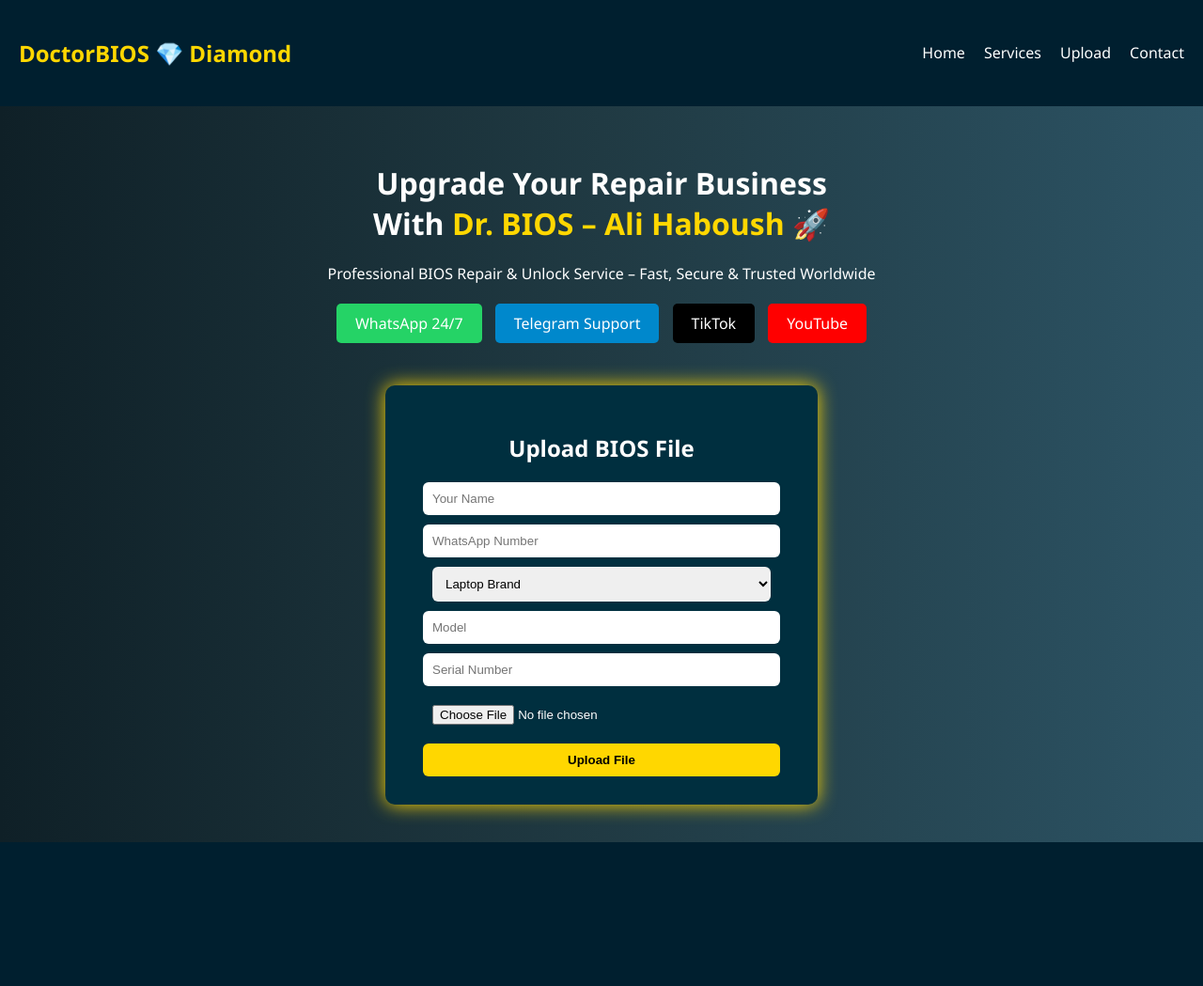
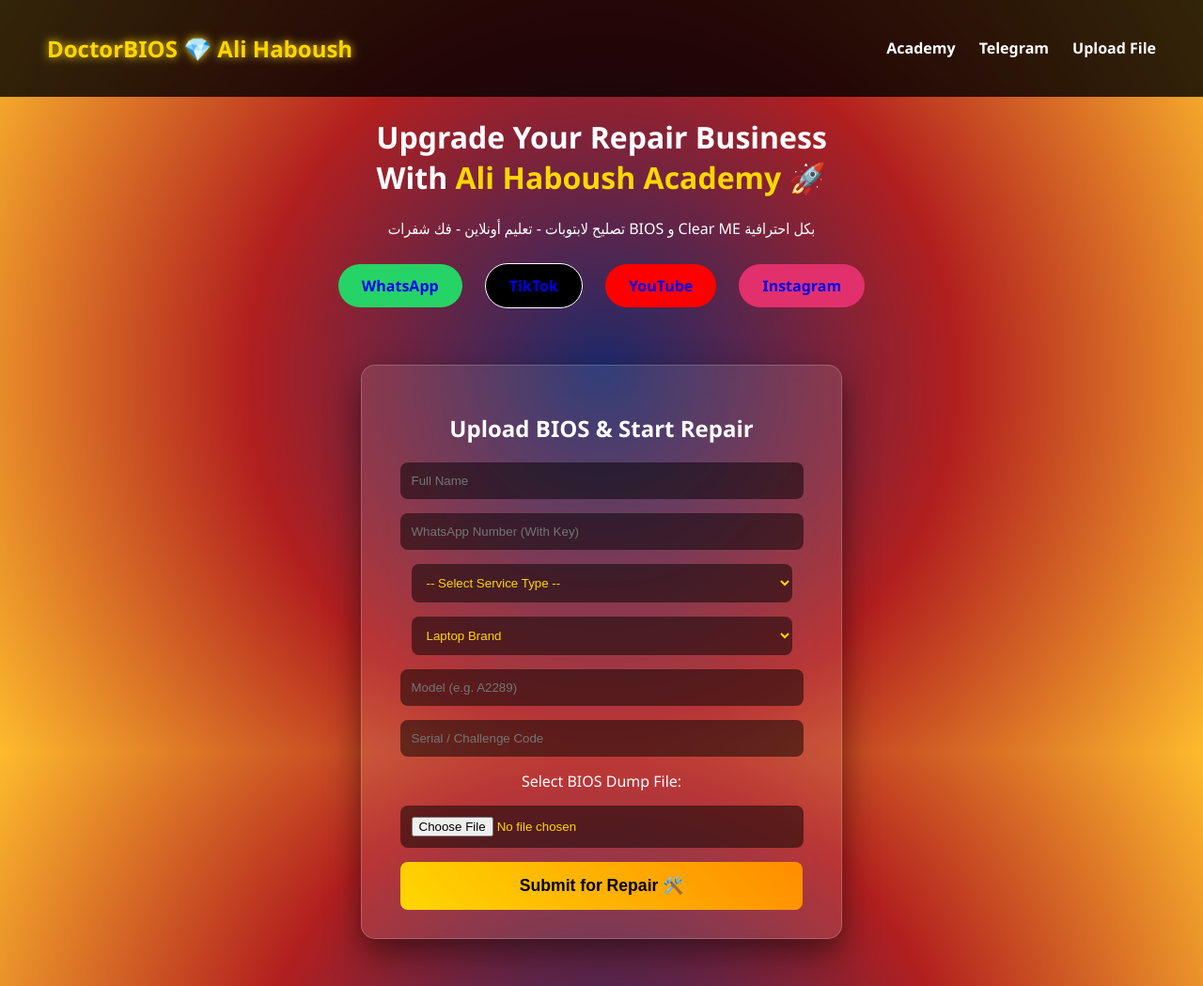
Before and after one commit to alihabosh/DoctorBIOS, a Python web app: template templates/index.html in a window 1280 px wide. Shown: the whole page at 94% size. Before the commit the page ends 896 px from the top, so only its background shows below. Run offline with Jinja, Linux system fonts and the light colour scheme; the template is opened without the code that fills it, so the values that code supplies are empty.

Commit message:
Full brand update and bot integration

```diff
--- a/static/style.css
+++ b/static/style.css
@@ -1,94 +1,69 @@
-body{
-margin:0;
-font-family:Segoe UI;
-background:linear-gradient(to right,#0f2027,#203a43,#2c5364);
-color:white;
-text-align:center;
+body {
+    margin: 0;
+    font-family: 'Segoe UI', Tahoma, Geneva, Verdana, sans-serif;
+    background: radial-gradient(circle, #1a2a6c, #b21f1f, #fdbb2d); /* ألوان نارية تقنية */
+    background-attachment: fixed;
+    color: white;
+    text-align: center;
 }
 
-/* NAVBAR */
-
-.navbar{
-display:flex;
-justify-content:space-between;
-align-items:center;
-padding:20px;
-background:#001f2f;
+.navbar {
+    display: flex;
+    justify-content: space-between;
+    align-items: center;
+    padding: 15px 50px;
+    background: rgba(0, 0, 0, 0.8);
+    backdrop-filter: blur(10px);
+    position: sticky;
+    top: 0;
+    z-index: 1000;
 }
 
-.navbar ul{
-display:flex;
-gap:20px;
-list-style:none;
+.logo { color: #ffd700; text-shadow: 0 0 10px #ffd700; }
+
+.navbar ul { display: flex; gap: 25px; list-style: none; }
+.navbar a { color: white; text-decoration: none; font-weight: bold; }
+
+.hero h1 span { color: #ffd700; }
+
+.upload-section {
+    width: 450px;
+    margin: 50px auto;
+    padding: 30px;
+    border-radius: 15px;
+    background: rgba(255, 255, 255, 0.1);
+    backdrop-filter: blur(15px);
+    border: 1px solid rgba(255, 255, 255, 0.2);
+    box-shadow: 0 15px 35px rgba(0, 0, 0, 0.5);
 }
 
-.logo{
-color:gold;
+input, select {
+    display: block;
+    margin: 15px auto;
+    padding: 12px;
+    width: 90%;
+    border-radius: 8px;
+    border: none;
+    background: rgba(0, 0, 0, 0.5);
+    color: gold;
 }
 
-/* HERO */
-
-.hero{
-margin-top:60px;
+button {
+    padding: 15px;
+    width: 95%;
+    background: linear-gradient(45deg, #ffd700, #ff8c00);
+    border: none;
+    border-radius: 8px;
+    cursor: pointer;
+    font-weight: bold;
+    font-size: 1.1em;
+    transition: 0.4s;
 }
 
-.hero span{
-color:gold;
-}
+button:hover { transform: translateY(-3px); box-shadow: 0 10px 20px rgba(255, 215, 0, 0.4); }
 
-/* BUTTONS */
-
-.btn{
-padding:10px 20px;
-margin:5px;
-border:none;
-color:white;
-text-decoration:none;
-border-radius:5px;
-display:inline-block;
-transition:0.3s;
-}
-
-.btn:hover{
-transform:scale(1.1);
-box-shadow:0 0 15px gold;
-}
-
-.whatsapp{background:#25D366;}
-.telegram{background:#0088cc;}
-.tiktok{background:black;}
-.youtube{background:red;}
-
-/* UPLOAD BOX */
-
-.upload-section{
-width:400px;
-margin:40px auto;
-padding:30px;
-border-radius:10px;
-background:#002f3f;
-box-shadow:0 0 20px gold;
-}
-
-input,select{
-display:block;
-margin:10px auto;
-padding:10px;
-width:90%;
-border:none;
-border-radius:6px;
-}
-
-button{
-padding:10px;
-width:95%;
-background:gold;
-border:none;
-border-radius:6px;
-cursor:pointer;
-font-weight:bold;
-}
-
-button:hover{
-box-shadow:0 0 10px gold;
-}
+.btn { padding: 12px 25px; border-radius: 30px; text-decoration: none; font-weight: bold; margin: 10px; display: inline-block; }
+.whatsapp { background: #25D366; }
+.tiktok { background: #000000; border: 1px solid white; }
+.youtube { background: #FF0000; }
+.instagram { background: #E1306C; }
--- a/templates/index.html
+++ b/templates/index.html
@@ -1,77 +1,68 @@
 <!DOCTYPE html>
-
 <html>
 <head>
     <meta charset="UTF-8">
-<title>DoctorBIOS Diamond</title>
+    <title>DoctorBIOS Diamond - Professional Repair</title>
     <link rel="stylesheet" href="{{ url_for('static', filename='style.css') }}">
 </head>
-
 <body>
 
 <div class="navbar">
-<h2 class="logo">DoctorBIOS 💎 Diamond</h2>
-
+    <h2 class="logo">DoctorBIOS 💎 Ali Haboush</h2>
     <ul>
-<li>Home</li>
-<li>Services</li>
-<li>Upload</li>
-<li>Contact</li>
+        <li><a href="https://www.youtube.com/@ALIHABOSH" target="_blank">Academy</a></li>
+        <li><a href="https://t.me/+Q_Fl_dVGSac5ZGVk" target="_blank">Telegram</a></li>
+        <li><a href="#upload">Upload File</a></li>
     </ul>
 </div>
 
 <div class="hero">
+    <h1>Upgrade Your Repair Business <br>
+    With <span>Ali Haboush Academy 🚀</span></h1>
+    <p>تصليح لابتوبات - تعليم أونلاين - فك شفرات BIOS و Clear ME بكل احترافية</p>
 
-<h1>Upgrade Your Repair Business <br>
-With <span>Dr. BIOS – Ali Haboush 🚀</span></h1>
-
-<p>Professional BIOS Repair & Unlock Service – Fast, Secure & Trusted Worldwide</p>
-
-<a class="btn whatsapp" href="https://wa.me/96176737184" target="_blank">WhatsApp 24/7</a> <a class="btn telegram" href="https://t.me/+umBA7AesEX82YmM8" target="_blank">Telegram Support</a> <a class="btn tiktok" href="https://www.tiktok.com/@alihabosh" target="_blank">TikTok</a> <a class="btn youtube" href="https://www.youtube.com/@ALIHABOSH" target="_blank">YouTube</a>
-
+    <div class="social-links">
+        <a class="btn whatsapp" href="https://wa.me/96176737184" target="_blank">WhatsApp</a>
+        <a class="btn tiktok" href="https://www.tiktok.com/@alihabosh" target="_blank">TikTok</a>
+        <a class="btn youtube" href="https://www.youtube.com/@ALIHABOSH" target="_blank">YouTube</a>
+        <a class="btn instagram" href="https://www.instagram.com/alihabosh/" target="_blank">Instagram</a>
+    </div>
 </div>
 
-<div class="upload-section">
+<div class="upload-section" id="upload">
+    <h2>Upload BIOS & Start Repair</h2>
+    <form action="/upload" method="POST" enctype="multipart/form-data">
+        <input type="text" name="name" placeholder="Full Name" required>
+        <input type="text" name="whatsapp" placeholder="WhatsApp Number (With Key)" required>
 
-<h2>Upload BIOS File</h2>
-
-<form action="/upload" method="POST" enctype="multipart/form-data">
-
-<input type="text" name="name" placeholder="Your Name" required>
-<input type="text" name="whatsapp" placeholder="WhatsApp Number" required>
+        <select name="service_type" required>
+            <option value="">-- Select Service Type --</option>
+            <option value="Clear ME / NVRAM">Clear ME / NVRAM Clean</option>
+            <option value="BIOS Unlock">BIOS Password Unlock</option>
+            <option value="DMI Copy">DMI Data Transfer</option>
+            <option value="Online Course">Enroll in Repair Course</option>
+        </select>
 
         <select name="brand" required>
             <option value="">Laptop Brand</option>
-<option>Dell</option>
             <option>HP</option>
             <option>Lenovo</option>
+            <option>Dell</option>
+            <option>Apple (T2/M1)</option>
             <option>Asus</option>
-<option>Acer</option>
-<option>Huawei</option>
-<option>Redmi</option>
-<option>Apple</option>
-<option>Panasonic</option>
-<option>MSI</option>
-<option>Samsung</option>
-<option>Sony</option>
-<option>Toshiba</option>
-<option>Fujitsu</option>
-<option>Gigabyte</option>
-<option>Microsoft Surface</option>
-<option>Razer</option>
-<option>Intel</option>
+            <option>Other</option>
         </select>
 
-<input type="text" name="model" placeholder="Model" required>
-<input type="text" name="serial" placeholder="Serial Number" required>
+        <input type="text" name="model" placeholder="Model (e.g. A2289)" required>
+        <input type="text" name="serial" placeholder="Serial / Challenge Code" required>
 
+        <div class="file-input">
+            <label>Select BIOS Dump File:</label>
             <input type="file" name="bios" required>
-
-<button type="submit">Upload File</button>
-
-</form>
-
         </div>
 
+        <button type="submit">Submit for Repair 🛠️</button>
+    </form>
+</div>
 </body>
 </html>
```
Also changed, not shown: server.py (+14 -33 lines). Lines whose indentation alone changed are shown as unchanged.
